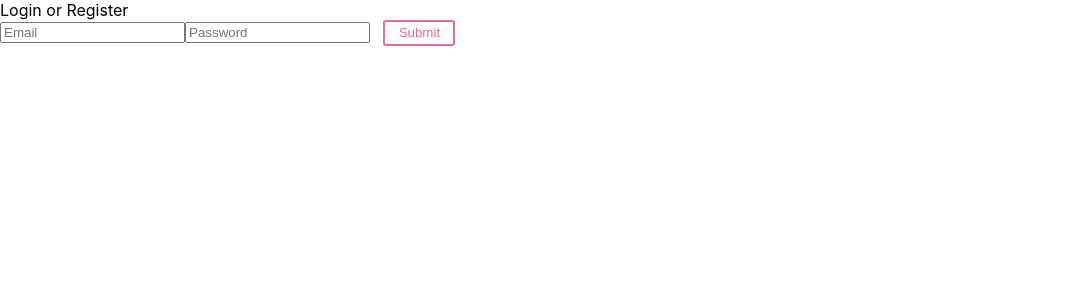
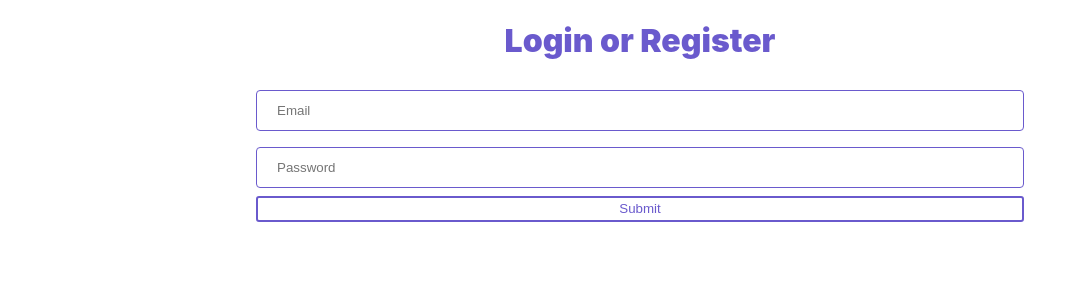
Before and after one commit to senecal-jjs/rss-feed-aggregator, a React (Create React App) app in the folder frontend_rss_feed/: page / in a window 1280 px wide. Shown: the top 300 px of the page, without its empty margins (0-1087 px from the left). Built offline with nearby package versions, Linux system fonts and the light colour scheme.

Commit message:
style login form

```diff
--- a/frontend_rss_feed/src/components/App.js
+++ b/frontend_rss_feed/src/components/App.js
@@ -1,13 +1,15 @@
 import React from 'react';
 import Login from "./Login";
+import Container from "./common/Container";
+import H1 from "./common/Heading";
 
 class App extends React.Component {
   render() {
     return (
-      <div className="App">
-        <header>Login or Register</header>
+      <Container>
+        <H1>Login or Register</H1>
         <Login history={this.props.history} />
-      </div>
+      </Container>
     )
   }
 }
--- a/frontend_rss_feed/src/components/Login.js
+++ b/frontend_rss_feed/src/components/Login.js
@@ -2,6 +2,7 @@ import React from "react";
 import axios from 'axios';
 import qs from 'qs';
 import Button from "./common/Button";
+import StackedInput from "./common/Input";
 
 class Login extends React.Component {
     emailRef = React.createRef();
@@ -34,9 +35,9 @@ class Login extends React.Component {
     render () {
         return (
             <form className="login-form" onSubmit={this.submitLogin}>
-                <input name="email" ref={this.emailRef} type="text" placeholder="Email"></input>
-                <input name="password" ref={this.passwordRef} type="text" placeholder="Password"></input>
-                <Button type="submit">Submit</Button>
+                <StackedInput name="email" ref={this.emailRef} type="text" placeholder="Email"></StackedInput>
+                <StackedInput name="password" ref={this.passwordRef} type="text" placeholder="Password"></StackedInput>
+                <Button stacked type="submit">Submit</Button>
             </form>
         )
     }
--- a/frontend_rss_feed/src/components/common/Button.js
+++ b/frontend_rss_feed/src/components/common/Button.js
@@ -1,12 +1,22 @@
-import styled from 'styled-components'
+import styled, { css } from 'styled-components'
 
 const Button = styled.button`
     background: transparent;
     border-radius: 3px;
-    border: 2px solid palevioletred;
-    color: palevioletred;
+    border: 2px solid slateblue;
+    color: slateblue;
     margin: 0 1em;
     padding: 0.25em 1em;
-`
+    width: 60%;
+
+    &:hover {
+        color: white;
+        background-color: slateblue;
+    }
+
+    ${props => props.stacked && css`
+        display: inline-block;
+    `}
+`;
 
 export default Button;
--- /dev/null
+++ b/frontend_rss_feed/src/components/common/Container.js
@@ -0,0 +1,7 @@
+import styled from "styled-components";
+
+const Container = styled.div`
+    text-align: center;
+`
+
+export default Container;
--- a/frontend_rss_feed/src/components/common/Heading.js
+++ b/frontend_rss_feed/src/components/common/Heading.js
@@ -1,5 +1,8 @@
 import styled from "styled-components";
 
-const H2 = styled.h2`
+const H1 = styled.h1`
+    color: slateblue;
+    font-weight: 900;
+`
 
-`
+export default H1;
--- /dev/null
+++ b/frontend_rss_feed/src/components/common/Input.js
@@ -0,0 +1,13 @@
+import styled from "styled-components";
+
+const StackedInput = styled.input`
+  width: 60%;
+  padding: 12px 20px;
+  margin: 8px 0;
+  display: inline-block;
+  border: 1px solid slateblue;
+  border-radius: 4px;
+  box-sizing: border-box;
+`
+
+export default StackedInput;
```
Also changed, not shown: 1 other file (tests, documents, lock files or other folders).
